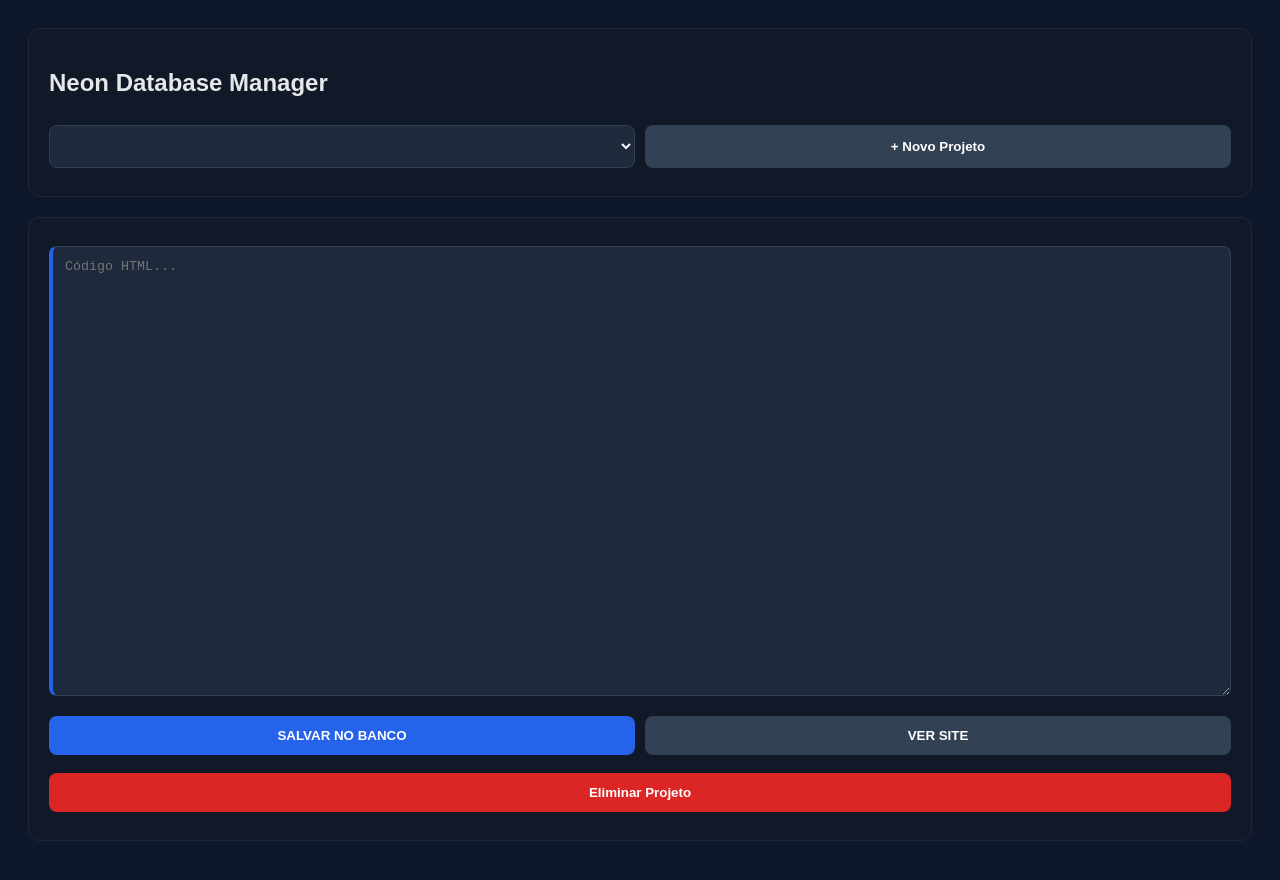
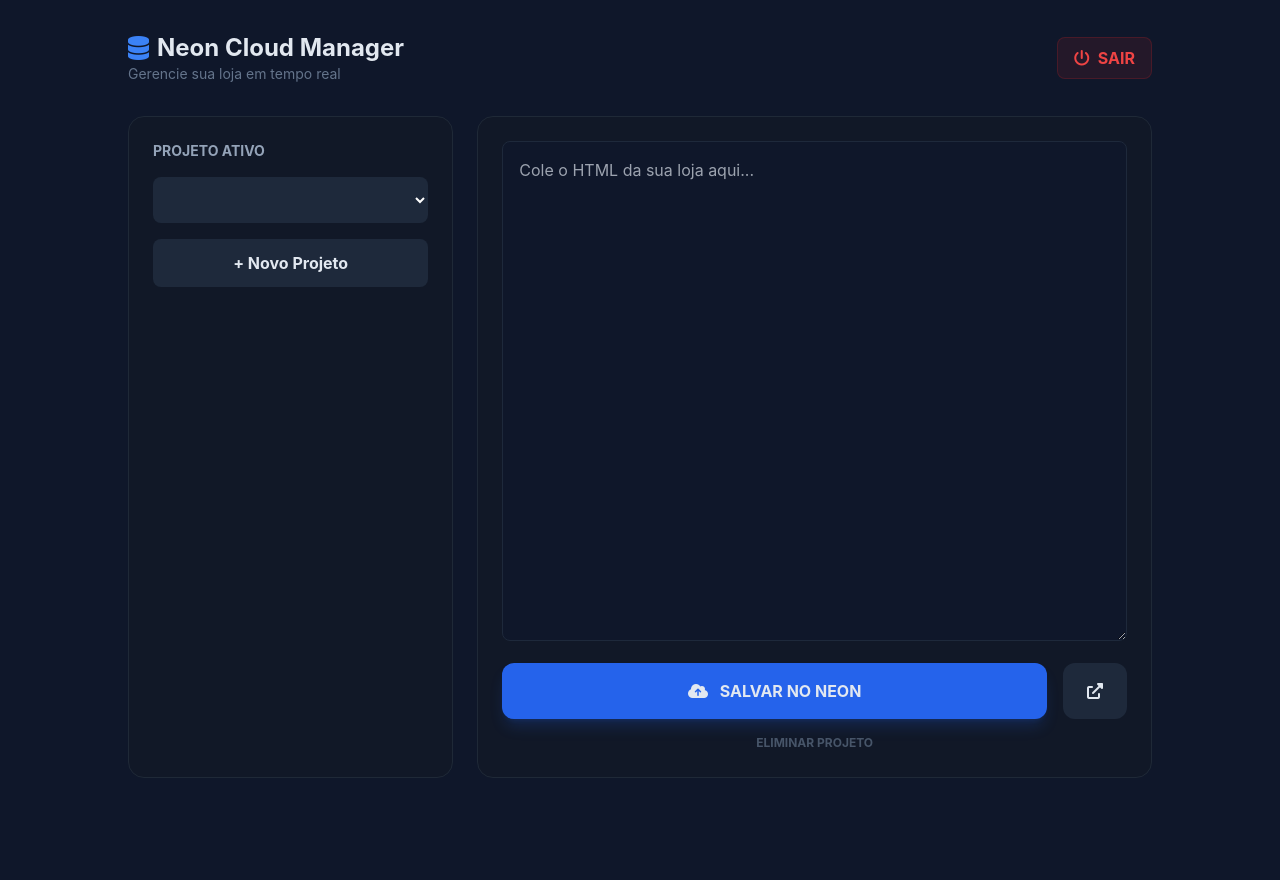
Before and after one commit to Klesyolira/YM-Projetos-LT, a website: page admin.html in a window 1280 px wide. After the commit the page ends 810 px from the top, so only its background shows below. Drawn offline with nearby package versions, Linux system fonts and the light colour scheme; no server answers; sample sign-in values are in the browser's storage.

Commit message:
Update admin.html

```diff
--- a/admin.html
+++ b/admin.html
@@ -2,39 +2,57 @@
 <html lang="pt-BR">
 <head>
     <meta charset="UTF-8">
-    <title>Painel Neon Cloud</title>
+    <title>Admin Neon | Sr. Araujo</title>
+    <script src="https://cdn.tailwindcss.com"></script>
+    <link href="https://cdnjs.cloudflare.com/ajax/libs/font-awesome/6.0.0/css/all.min.css" rel="stylesheet">
     <style>
-        body { font-family: sans-serif; background: #0f172a; color: #e5e7eb; padding: 20px; }
-        .card { background: #111827; padding: 20px; border-radius: 12px; border: 1px solid #1f2937; margin-bottom: 20px; }
-        select, textarea, button { width: 100%; padding: 12px; margin: 8px 0; border-radius: 8px; border: 1px solid #334155; background: #1e293b; color: white; box-sizing: border-box; }
-        textarea { height: 450px; font-family: monospace; border-left: 4px solid #2563eb; }
-        button { background: #2563eb; font-weight: bold; cursor: pointer; border: none; }
-        .btn-red { background: #dc2626; }
-        .grid { display: grid; grid-template-columns: 1fr 1fr; gap: 10px; }
+        body { background-color: #0f172a; color: #e2e8f0; font-family: 'Inter', sans-serif; }
+        .card { background: #111827; border: 1px solid #1f2937; border-radius: 1rem; }
+        textarea { background: #0f172a !important; color: #60a5fa !important; font-family: 'Fira Code', monospace; }
     </style>
 </head>
-<body>
+<body class="p-4 md:p-8">
 
-<div class="card">
-    <h2>Neon Database Manager</h2>
-    <div class="grid">
-        <select id="projectSelect" onchange="load()"></select>
-        <button onclick="createNew()" style="background: #334155">+ Novo Projeto</button>
+    <div class="max-w-5xl mx-auto">
+        <header class="flex justify-between items-center mb-8">
+            <div>
+                <h1 class="text-2xl font-bold flex items-center gap-2">
+                    <i class="fas fa-database text-blue-500"></i> Neon Cloud Manager
+                </h1>
+                <p class="text-slate-500 text-sm">Gerencie sua loja em tempo real</p>
+            </div>
+            <button onclick="logout()" class="bg-red-600/10 hover:bg-red-600 text-red-500 hover:text-white border border-red-600/20 px-4 py-2 rounded-lg font-bold transition-all flex items-center gap-2">
+                <i class="fas fa-power-off"></i> SAIR
+            </button>
+        </header>
+
+        <div class="grid md:grid-cols-3 gap-6">
+            <div class="card p-6 flex flex-col gap-4">
+                <label class="font-bold text-slate-400 text-sm">PROJETO ATIVO</label>
+                <select id="projectSelect" onchange="load()" class="bg-slate-800 border-none p-3 rounded-lg text-white outline-none"></select>
+                <button onclick="createNew()" class="w-full bg-slate-800 hover:bg-slate-700 py-3 rounded-lg font-bold transition">+ Novo Projeto</button>
+            </div>
+
+            <div class="md:col-span-2 card p-6">
+                <textarea id="editor" class="w-full h-[500px] p-4 rounded-lg border border-slate-800 outline-none mb-4" spellcheck="false" placeholder="Cole o HTML da sua loja aqui..."></textarea>
+
+                <div class="flex gap-4">
+                    <button id="btnSave" onclick="save()" class="flex-1 bg-blue-600 hover:bg-blue-500 py-4 rounded-xl font-bold shadow-lg shadow-blue-600/20 transition-all">
+                        <i class="fas fa-cloud-upload-alt mr-2"></i> SALVAR NO NEON
+                    </button>
+                    <button onclick="preview()" class="bg-slate-800 px-6 rounded-xl hover:bg-slate-700 transition">
+                        <i class="fas fa-external-link-alt"></i>
+                    </button>
+                </div>
+                <button onclick="deleteProj()" class="w-full mt-4 text-slate-600 hover:text-red-500 text-xs font-bold transition">ELIMINAR PROJETO</button>
             </div>
         </div>
-
-<div class="card">
-    <textarea id="editor" placeholder="Código HTML..."></textarea>
-    <div class="grid">
-        <button id="btnSave" onclick="save()">SALVAR NO BANCO</button>
-        <button onclick="window.open('index.html?project='+document.getElementById('projectSelect').value)" style="background: #334155">VER SITE</button>
-    </div>
-    <button onclick="deleteProj()" class="btn-red" style="margin-top:10px">Eliminar Projeto</button>
     </div>
 
     <script src="core/auth.js"></script>
     <script>
-    if(!Auth.isLogged()) location.href="login.html";
+        // Proteção
+        if(!Auth.isLogged()) location.href = "login.html";
 
         const select = document.getElementById("projectSelect");
         const editor = document.getElementById("editor");
@@ -66,7 +84,8 @@
         }
 
         async function save() {
-        btnSave.innerText = "⏳ SALVANDO...";
+            btnSave.innerText = "⏳ A GUARDAR...";
+            btnSave.disabled = true;
             try {
                 await api({
                     action: 'save',
@@ -74,9 +93,10 @@
                     nome: select.value.toUpperCase(),
                     html: editor.value
                 });
-            alert("✅ Salvo no Neon!");
+                alert("✅ Sincronizado com Neon!");
             } catch(e) { alert("Erro ao salvar."); }
-        btnSave.innerText = "SALVAR NO BANCO";
+            btnSave.innerText = "SALVAR NO NEON";
+            btnSave.disabled = false;
         }
 
         function createNew() {
@@ -90,8 +110,19 @@
             editor.value = "<h1>" + name + "</h1>";
         }
 
+        function preview() {
+            window.open(`index.html?project=${select.value}`, '_blank');
+        }
+
+        function logout() {
+            if(confirm("Deseja sair do painel?")) {
+                Auth.logout();
+                location.href = "login.html";
+            }
+        }
+
         async function deleteProj() {
-        if(!confirm("Deletar?")) return;
+            if(!confirm("Certeza que deseja apagar?")) return;
             await api({ action: 'delete', slug: select.value });
             list();
         }
```
Lines whose indentation alone changed are shown as unchanged.
